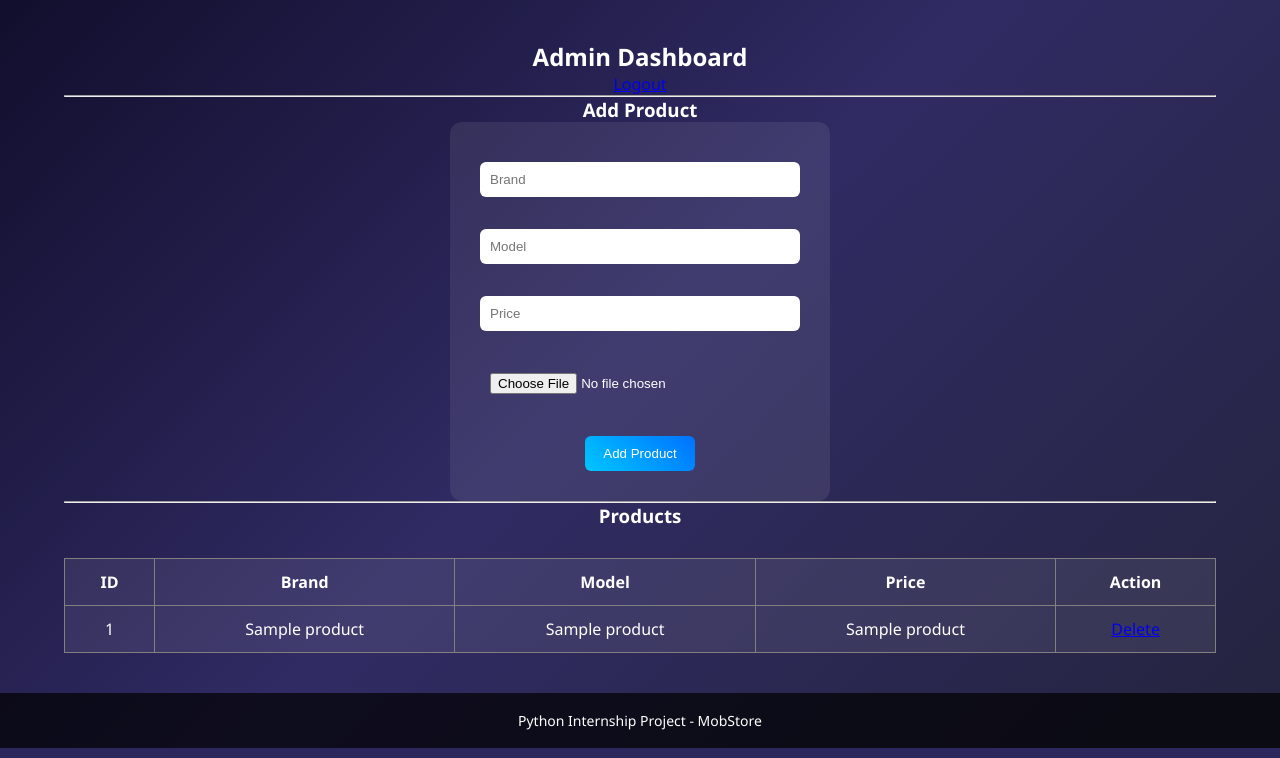
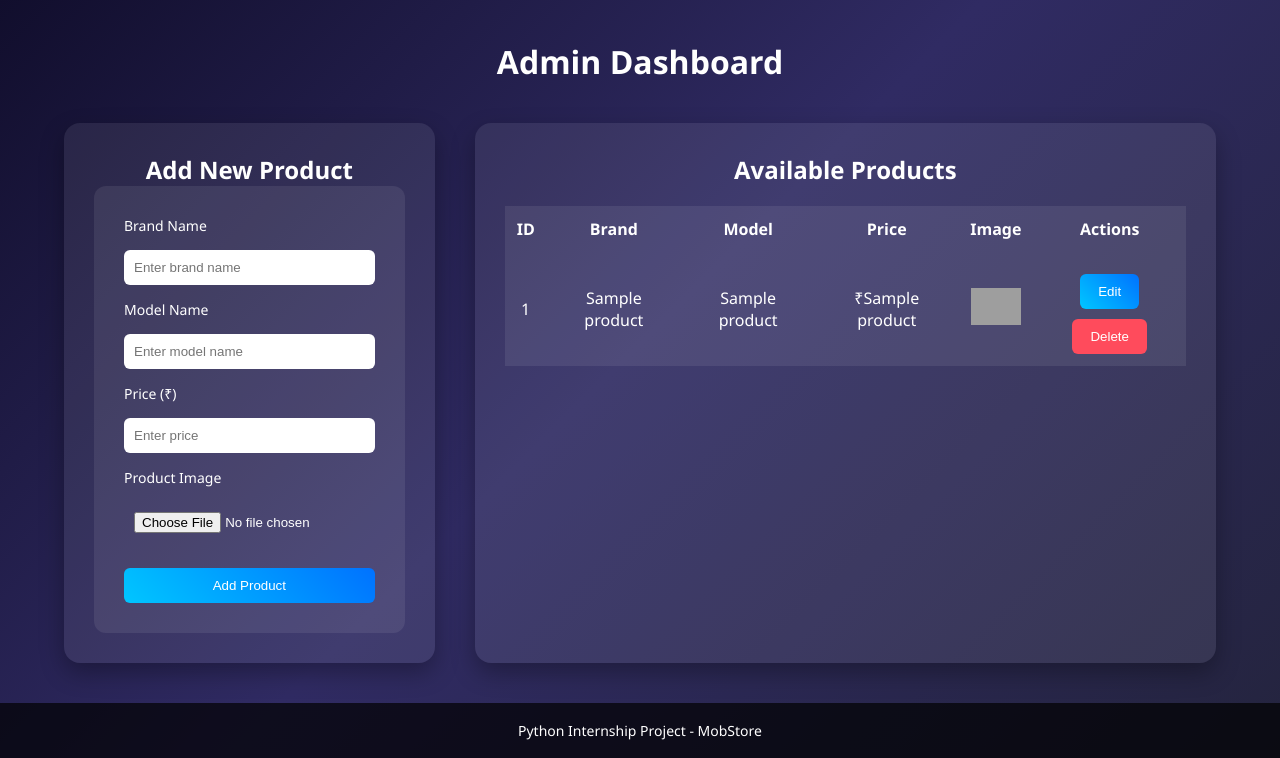
Before and after one commit to Immortal-PN/mobstore-flask, a Flask app: page /admin_dashboard in a window 1280 px wide. Shown: the part 70-828 px from the top of the page. Run offline with Flask 3, Linux system fonts and the light colour scheme; the visitor is signed in with stand-in values (Sample User, id 1); a database or web service that is not in the repository returns one stand-in record (values such as "Sample title"); some libraries are stand-ins or nearby versions; grey boxes are pictures that could not be loaded.

Commit message:
admin_issue

```diff
--- a/templates/admin_dashboard.html
+++ b/templates/admin_dashboard.html
@@ -2,44 +2,59 @@
 
 {% block content %}
 
-<h2>Admin Dashboard</h2>
+<h1 class="admin-title">Admin Dashboard</h1>
 
-<a href="/admin_logout">Logout</a>
+<div class="admin-container">
 
-<hr>
+<!-- PRODUCT FORM CARD -->
 
-<h3>Add Product</h3>
+<div class="admin-card">
 
-<form method="POST" enctype="multipart/form-data">
+<h2>Add New Product</h2>
 
-<input name="brand" placeholder="Brand" required>
-<br><br>
+<form method="POST" enctype="multipart/form-data" class="admin-form">
 
-<input name="model" placeholder="Model" required>
-<br><br>
+<div class="form-group">
+<label for="brand">Brand Name</label>
+<input type="text" id="brand" name="brand" placeholder="Enter brand name" required>
+</div>
 
-<input name="price" placeholder="Price" required>
-<br><br>
+<div class="form-group">
+<label for="model">Model Name</label>
+<input type="text" id="model" name="model" placeholder="Enter model name" required>
+</div>
 
-<input type="file" name="image" required>
-<br><br>
+<div class="form-group">
+<label for="price">Price (₹)</label>
+<input type="number" id="price" name="price" placeholder="Enter price" required>
+</div>
 
-<button>Add Product</button>
+<div class="form-group">
+<label for="image">Product Image</label>
+<input type="file" id="image" name="image" required>
+</div>
+
+<button type="submit">Add Product</button>
 
 </form>
 
-<hr>
+</div>
 
-<h3>Products</h3>
+<!-- PRODUCT TABLE CARD -->
 
-<table border="1">
+<div class="admin-card">
+
+<h2>Available Products</h2>
+
+<table class="admin-table">
 
 <tr>
 <th>ID</th>
 <th>Brand</th>
 <th>Model</th>
 <th>Price</th>
-<th>Action</th>
+<th>Image</th>
+<th>Actions</th>
 </tr>
 
 {% for p in products %}
@@ -47,12 +62,27 @@
 <tr>
 
 <td>{{p[0]}}</td>
+
 <td>{{p[1]}}</td>
+
 <td>{{p[2]}}</td>
-<td>{{p[3]}}</td>
+
+<td>₹{{p[3]}}</td>
 
 <td>
-<a href="/delete_product/{{p[0]}}">Delete</a>
+<img src="/static/uploads/{{p[4]}}" class="table-img">
+</td>
+
+<td>
+
+<a href="/edit_product/{{p[0]}}">
+<button>Edit</button>
+</a>
+
+<a href="/delete_product/{{p[0]}}">
+<button style="background:#ff4b5c;">Delete</button>
+</a>
+
 </td>
 
 </tr>
@@ -61,4 +91,8 @@
 
 </table>
 
+</div>
+
+</div>
+
 {% endblock %}
```
